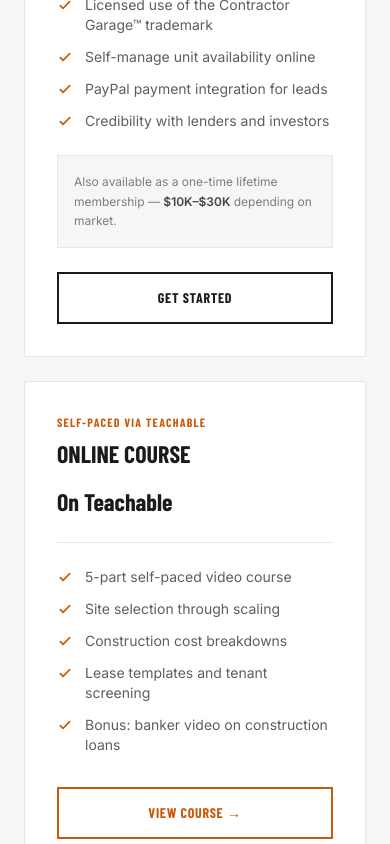
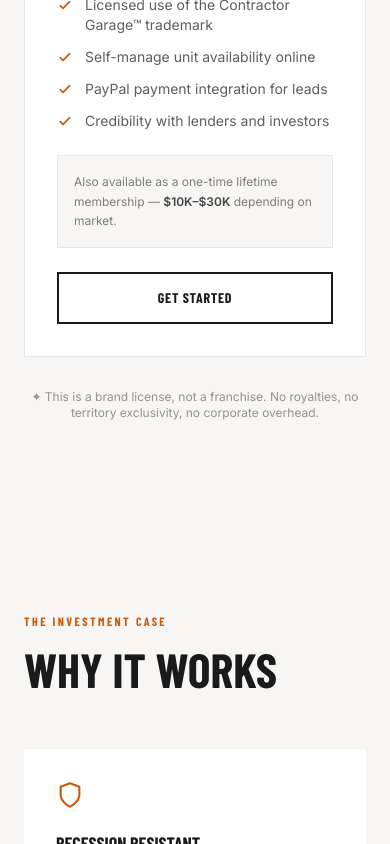
Before and after one commit to arwhite1025-collab/contractor-garage, a React (Vite) app: page /brand-with-us in a window 390 px wide. Shown: the part 1914-2758 px from the top of the page. Built offline with nearby package versions, Linux system fonts and the light colour scheme; a web font is replaced by a local one.

Commit message:
Owner updates: rename Brand With Us, reword concept blurb, update sizes, shift dev cards, remove Online Course

```diff
--- a/src/components/Footer.jsx
+++ b/src/components/Footer.jsx
@@ -32,7 +32,7 @@ export default function Footer() {
                 { label: 'Home', to: '/' },
                 { label: 'About Kevin', to: '/about' },
                 { label: 'Locations', to: '/locations' },
-                { label: 'Brand With Us', to: '/brand-with-us' },
+                { label: 'Development Consulting', to: '/brand-with-us' },
               ].map(({ label, to }) => (
                 <li key={to}>
                   <Link
--- a/src/components/Nav.jsx
+++ b/src/components/Nav.jsx
@@ -2,7 +2,7 @@
   Nav — sticky top navigation bar.
   - Transparent when at the top of the page (over hero images); dark when scrolled.
   - Active route is highlighted in orange (#C85A0A).
-  - "Brand With Us" always renders as an orange bordered CTA button.
+  - "Development Consulting" always renders as an orange bordered CTA button.
   - Mobile: animated hamburger menu that collapses to a full-width drawer.
   - Logo always renders in white (white prop) since the nav is always on a dark background.
 */
@@ -14,7 +14,7 @@ const links = [
   { label: 'Home', to: '/' },
   { label: 'About', to: '/about' },
   { label: 'Locations', to: '/locations' },
-  { label: 'Brand With Us', to: '/brand-with-us', cta: true },
+  { label: 'Development Consulting', to: '/brand-with-us', cta: true },
 ]
 
 export default function Nav() {
--- a/src/pages/About.jsx
+++ b/src/pages/About.jsx
@@ -87,7 +87,7 @@ export default function About() {
                   Kevin Combs spent the early 2000s working as an engineer. By 2005 he
                   had spotted a gap in the market that nobody was filling: small trade
                   businesses — plumbers, electricians, landscapers, contractors — needed
-                  500–1,000 SF of working space. Not storage. Not flex office. Something
+                  750–1,500 SF of working space. Not storage. Not flex office. Something
                   in between that didn't exist.
                 </p>
                 <p>
@@ -203,7 +203,7 @@ export default function About() {
                 to="/brand-with-us"
                 className="flex-shrink-0 inline-block font-display font-bold uppercase tracking-wider text-sm bg-white text-[#C85A0A] px-10 py-4 hover:bg-[#1A1A1A] hover:text-white transition-colors"
               >
-                Brand With Us →
+                Development Consulting →
               </Link>
             </div>
           </AnimateOnScroll>
--- a/src/pages/BrandWithUs.jsx
+++ b/src/pages/BrandWithUs.jsx
@@ -29,12 +29,43 @@ const subscriptionFeatures = [
   'Credibility with lenders and investors',
 ]
 
-const courseFeatures = [
-  '5-part self-paced video course',
-  'Site selection through scaling',
-  'Construction cost breakdowns',
-  'Lease templates and tenant screening',
-  'Bonus: banker video on construction loans',
+const investmentCase = [
+  {
+    icon: (
+      <svg className="w-7 h-7" fill="none" viewBox="0 0 24 24" stroke="currentColor" strokeWidth={1.8}>
+        <path strokeLinecap="round" strokeLinejoin="round" d="M12 22s8-4 8-10V5l-8-3-8 3v7c0 6 8 10 8 10z" />
+      </svg>
+    ),
+    title: 'Recession Resistant',
+    body: 'Tradespeople are among the last to cut workspace. Demand held strong in 2008 and through every cycle since — by design.',
+  },
+  {
+    icon: (
+      <svg className="w-7 h-7" fill="none" viewBox="0 0 24 24" stroke="currentColor" strokeWidth={1.8}>
+        <path strokeLinecap="round" strokeLinejoin="round" d="M4 4v5h.582M20 20v-5h-.581M4.582 9A8 8 0 0119.419 15M19.418 15A8 8 0 014.581 9" />
+      </svg>
+    ),
+    title: 'Repeatable by Design',
+    body: 'The model is intentionally simple and standardized. Once you build one, you know exactly how to build the next — in any market.',
+  },
+  {
+    icon: (
+      <svg className="w-7 h-7" fill="none" viewBox="0 0 24 24" stroke="currentColor" strokeWidth={1.8}>
+        <path strokeLinecap="round" strokeLinejoin="round" d="M14.7 6.3a1 1 0 000 1.4l1.6 1.6a1 1 0 001.4 0l3.77-3.77a6 6 0 01-7.94 7.94l-6.91 6.91a2.12 2.12 0 01-3-3l6.91-6.91a6 6 0 017.94-7.94l-3.76 3.76z" />
+      </svg>
+    ),
+    title: 'Simple to Build',
+    body: 'No complex HVAC, no restrooms, no storefront build-out. Basic industrial construction with strong returns — developers love the economics.',
+  },
+  {
+    icon: (
+      <svg className="w-7 h-7" fill="none" viewBox="0 0 24 24" stroke="currentColor" strokeWidth={1.8}>
+        <path strokeLinecap="round" strokeLinejoin="round" d="M17 20h5v-2a3 3 0 00-5.356-1.857M17 20H7m10 0v-2c0-.656-.126-1.283-.356-1.857M7 20H2v-2a3 3 0 015.356-1.857M7 20v-2c0-.656.126-1.283.356-1.857m0 0a5.002 5.002 0 019.288 0" />
+      </svg>
+    ),
+    title: 'Strong Occupancy',
+    body: "Kevin's projects routinely fill before construction is complete. The demand is there — it's been underserved for decades.",
+  },
 ]
 
 export default function BrandWithUs() {
@@ -132,7 +163,7 @@ export default function BrandWithUs() {
             </p>
           </AnimateOnScroll>
 
-          <div className="grid md:grid-cols-3 gap-6">
+          <div className="grid md:grid-cols-2 gap-6 max-w-4xl">
             {/* Card 1: Development Consulting — FEATURED */}
             <AnimateOnScroll delay={0.05}>
               <div className="relative bg-[#1A1A1A] text-white flex flex-col h-full border-t-4 border-[#C85A0A] shadow-2xl shadow-[#1A1A1A]/20">
@@ -226,46 +257,6 @@ export default function BrandWithUs() {
               </div>
             </AnimateOnScroll>
 
-            {/* Card 3: Online Course */}
-            <AnimateOnScroll delay={0.15}>
-              <div className="bg-white border border-[#1A1A1A]/12 flex flex-col h-full">
-                <div className="p-8 lg:p-10 flex flex-col flex-1">
-                  <div className="mb-6">
-                    <p className="font-display font-bold uppercase tracking-widest text-[#C85A0A] text-xs mb-2">
-                      Self-Paced via Teachable
-                    </p>
-                    <h3 className="font-display font-black uppercase text-2xl lg:text-3xl text-[#1A1A1A] mb-1">
-                      Online Course
-                    </h3>
-                    <div className="flex items-end gap-2 mt-4">
-                      <span className="font-display font-black text-2xl text-[#1A1A1A]">On Teachable</span>
-                    </div>
-                  </div>
-
-                  <div className="w-full h-px bg-[#1A1A1A]/10 mb-6" />
-
-                  <ul className="space-y-3 flex-1">
-                    {courseFeatures.map((f) => (
-                      <li key={f} className="flex items-start gap-3 text-sm text-[#1A1A1A]/70">
-                        <svg className="w-4 h-4 text-[#C85A0A] flex-shrink-0 mt-0.5" fill="none" viewBox="0 0 24 24" stroke="currentColor" strokeWidth={2.5}>
-                          <path strokeLinecap="round" strokeLinejoin="round" d="M5 13l4 4L19 7" />
-                        </svg>
-                        {f}
-                      </li>
-                    ))}
-                  </ul>
-
-                  <div className="mt-8">
-                    <a
-                      href="#"
-                      className="block w-full text-center font-display font-bold uppercase tracking-wider text-sm border-2 border-[#C85A0A] text-[#C85A0A] py-3.5 hover:bg-[#C85A0A] hover:text-white transition-colors"
-                    >
-                      View Course →
-                    </a>
-                  </div>
-                </div>
-              </div>
-            </AnimateOnScroll>
           </div>
 
           {/* Not a franchise note */}
@@ -274,6 +265,35 @@ export default function BrandWithUs() {
               ✦ This is a brand license, not a franchise. No royalties, no territory exclusivity, no corporate overhead.
             </p>
           </AnimateOnScroll>
+        </div>
+      </section>
+
+      {/* ── INVESTMENT CASE ──────────────────────────────────── */}
+      <section className="bg-[#F7F6F4] py-24">
+        <div className="max-w-7xl mx-auto px-6 lg:px-10">
+          <AnimateOnScroll>
+            <p className="font-display font-bold uppercase tracking-[0.2em] text-[#C85A0A] text-xs mb-4">
+              The Investment Case
+            </p>
+            <h2 className="font-display font-black text-[#1A1A1A] uppercase leading-none text-5xl lg:text-6xl mb-14">
+              Why It Works
+            </h2>
+          </AnimateOnScroll>
+          <div className="grid sm:grid-cols-2 lg:grid-cols-4 gap-px bg-[#1A1A1A]/10">
+            {investmentCase.map(({ icon, title, body }, i) => (
+              <AnimateOnScroll key={title} delay={i * 0.07} className="h-full">
+                <div className="h-full bg-white p-8 group hover:bg-[#1A1A1A] transition-colors duration-300">
+                  <div className="text-[#C85A0A] mb-5">{icon}</div>
+                  <h3 className="font-display font-black uppercase text-lg text-[#1A1A1A] group-hover:text-white mb-3 transition-colors">
+                    {title}
+                  </h3>
+                  <p className="text-[#1A1A1A]/60 group-hover:text-white/60 text-sm leading-relaxed transition-colors">
+                    {body}
+                  </p>
+                </div>
+              </AnimateOnScroll>
+            ))}
+          </div>
         </div>
       </section>
 
--- a/src/pages/Home.jsx
+++ b/src/pages/Home.jsx
@@ -32,53 +32,52 @@ const whyCards = [
       </svg>
     ),
     title: 'Right-Sized Units',
-    body: '500–1,500 SF bays match exactly what small trade businesses actually need — not a cramped storage unit, not an oversized flex suite.',
+    body: '750–1,500 SF bays match exactly what small trade businesses actually need — not a cramped storage unit, not an oversized flex suite.',
   },
   {
     icon: (
       <svg className="w-7 h-7" fill="none" viewBox="0 0 24 24" stroke="currentColor" strokeWidth={1.8}>
-        <path strokeLinecap="round" strokeLinejoin="round" d="M12 2C6.48 2 2 6.48 2 12s4.48 10 10 10 10-4.48 10-10S17.52 2 12 2zm1 15v-4h-2v4H9l3 3 3-3h-2zm0-8V5h-2v4H9l3-3 3 3h-2z" />
-        <path strokeLinecap="round" strokeLinejoin="round" d="M12 8v8M9 11l3 3 3-3" />
+        <path strokeLinecap="round" strokeLinejoin="round" d="M12 8c-1.657 0-3 .895-3 2s1.343 2 3 2 3 .895 3 2-1.343 2-3 2m0-8c1.11 0 2.08.402 2.599 1M12 8V7m0 1v8m0 0v1m0-1c-1.11 0-2.08-.402-2.599-1M21 12a9 9 0 11-18 0 9 9 0 0118 0z" />
       </svg>
     ),
     title: 'Affordable Rents',
-    body: 'Below market flex rates mean tenants stay for years. Low churn keeps your NOI predictable and your headaches minimal.',
+    body: 'Below market flex rates mean tenants stay for years. Simpler and less expensive than flex space — you get what your business actually needs, nothing more.',
   },
   {
     icon: (
       <svg className="w-7 h-7" fill="none" viewBox="0 0 24 24" stroke="currentColor" strokeWidth={1.8}>
-        <path strokeLinecap="round" strokeLinejoin="round" d="M12 22s8-4 8-10V5l-8-3-8 3v7c0 6 8 10 8 10z" />
+        <path strokeLinecap="round" strokeLinejoin="round" d="M11 16l-4-4m0 0l4-4m-4 4h14m-5 4v1a3 3 0 01-3 3H6a3 3 0 01-3-3V7a3 3 0 013-3h7a3 3 0 013 3v1" />
       </svg>
     ),
-    title: 'Recession Resistant',
-    body: 'Tradespeople are among the last to cut workspace. Demand held strong in 2008 and through every cycle since — by design.',
+    title: 'Drive-In Access',
+    body: 'Large maneuverable lots and 10-foot overhead doors let you pull a full truck and trailer straight in. No tight turns, no wasted time.',
   },
   {
     icon: (
       <svg className="w-7 h-7" fill="none" viewBox="0 0 24 24" stroke="currentColor" strokeWidth={1.8}>
-        <path strokeLinecap="round" strokeLinejoin="round" d="M4 4v5h.582M20 20v-5h-.581M4.582 9A8 8 0 0119.419 15M19.418 15A8 8 0 014.581 9" />
+        <path strokeLinecap="round" strokeLinejoin="round" d="M13 10V3L4 14h7v7l9-11h-7z" />
       </svg>
     ),
-    title: 'Repeatable by Design',
-    body: 'The model is intentionally simple and standardized. Once you build one, you know exactly how to build the next — in any market.',
+    title: 'Lights & Power',
+    body: 'Every bay comes with real lighting and electric service. Show up, plug in, and get to work — not a dark padlocked storage unit.',
   },
   {
     icon: (
       <svg className="w-7 h-7" fill="none" viewBox="0 0 24 24" stroke="currentColor" strokeWidth={1.8}>
-        <path strokeLinecap="round" strokeLinejoin="round" d="M14.7 6.3a1 1 0 000 1.4l1.6 1.6a1 1 0 001.4 0l3.77-3.77a6 6 0 01-7.94 7.94l-6.91 6.91a2.12 2.12 0 01-3-3l6.91-6.91a6 6 0 017.94-7.94l-3.76 3.76z" />
+        <path strokeLinecap="round" strokeLinejoin="round" d="M19 21V5a2 2 0 00-2-2H7a2 2 0 00-2 2v16m14 0h2m-2 0h-5m-9 0H3m2 0h5M9 7h1m-1 4h1m4-4h1m-1 4h1m-5 10v-5a1 1 0 011-1h2a1 1 0 011 1v5m-4 0h4" />
       </svg>
     ),
-    title: 'Simple to Build',
-    body: 'No complex HVAC, no restrooms, no storefront build-out. Basic industrial construction with strong returns — developers love the economics.',
+    title: 'Built for the Trades',
+    body: 'Insulated bays and heavier-duty construction mean you work comfortably year-round — purpose-built for the trades, not converted from something else.',
   },
   {
     icon: (
       <svg className="w-7 h-7" fill="none" viewBox="0 0 24 24" stroke="currentColor" strokeWidth={1.8}>
-        <path strokeLinecap="round" strokeLinejoin="round" d="M17 20h5v-2a3 3 0 00-5.356-1.857M17 20H7m10 0v-2c0-.656-.126-1.283-.356-1.857M7 20H2v-2a3 3 0 015.356-1.857M7 20v-2c0-.656.126-1.283.356-1.857m0 0a5.002 5.002 0 019.288 0" />
+        <path strokeLinecap="round" strokeLinejoin="round" d="M7 7h.01M7 3h5c.512 0 1.024.195 1.414.586l7 7a2 2 0 010 2.828l-7 7a2 2 0 01-2.828 0l-7-7A1.994 1.994 0 013 12V7a4 4 0 014-4z" />
       </svg>
     ),
-    title: 'Strong Occupancy',
-    body: 'Kevin\'s projects routinely fill before construction is complete. The demand is there — it\'s been underserved for decades.',
+    title: 'Skip the Overhead',
+    body: 'No storefront requirements, no office buildout, no unnecessary square footage. Functional workspace at the right price — nothing more, nothing less.',
   },
 ]
 
@@ -193,15 +192,16 @@ export default function Home() {
               </AnimateOnScroll>
               <AnimateOnScroll delay={0.1}>
                 <p className="text-[#1A1A1A]/70 text-base lg:text-lg leading-relaxed mb-6">
-                  Contractor Garage™ fills a gap that has been overlooked for decades.
-                  It's not a storage unit — tenants work out of these spaces every day.
-                  It's not flex office — there's no HVAC to pay for, no restrooms, no
-                  storefront buildout eating your margins.
+                  Contractor Garage™ bridges the gap between basic storage and expensive
+                  flex space — and it's been overlooked for decades. Storage gives you a
+                  dark padlocked box. Flex space loads you down with office buildout,
+                  storefronts, and overhead you never needed.
                 </p>
                 <p className="text-[#1A1A1A]/70 text-base lg:text-lg leading-relaxed mb-10">
-                  What it is: a 500–1,500 SF bay with a 10-foot overhead door, basic
-                  electric, and a concrete floor. The right size. The right price.
-                  Something that actually works for the trades.
+                  What it is: insulated 750–1,500 SF bays with real lighting, electric
+                  service, and a large maneuverable lot to pull a truck and trailer
+                  straight in. Heavier-duty construction built for the trades. Simpler
+                  and less expensive than flex space. Far more functional than storage.
                 </p>
                 <Link
                   to="/about"
--- a/src/pages/Locations.jsx
+++ b/src/pages/Locations.jsx
@@ -220,7 +220,7 @@ export default function Locations() {
                 to="/brand-with-us"
                 className="inline-block font-display font-bold uppercase tracking-wider text-sm bg-[#C85A0A] text-white px-8 py-3.5 hover:bg-[#A84808] transition-colors"
               >
-                Brand With Us →
+                Development Consulting →
               </Link>
             </div>
           </AnimateOnScroll>
```
